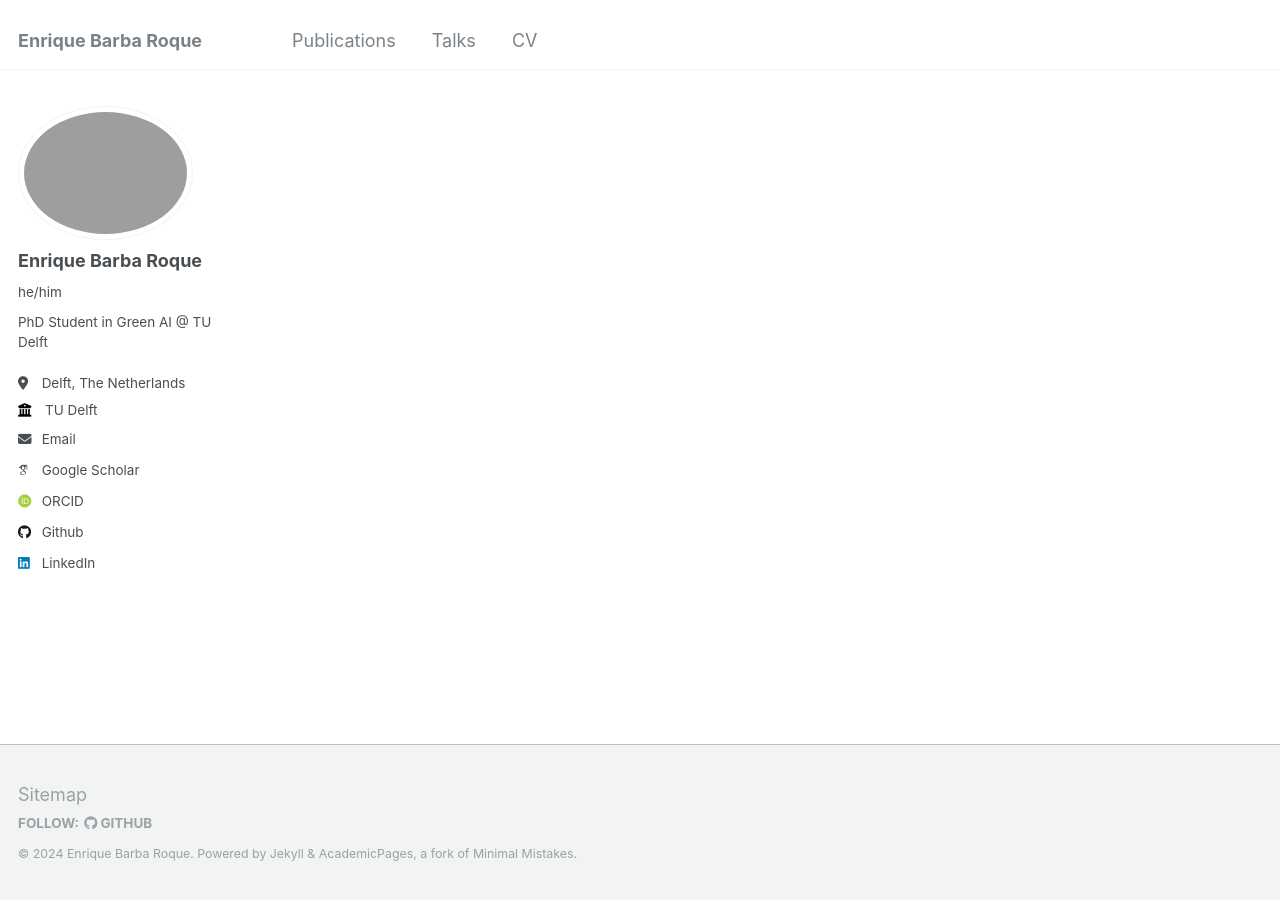
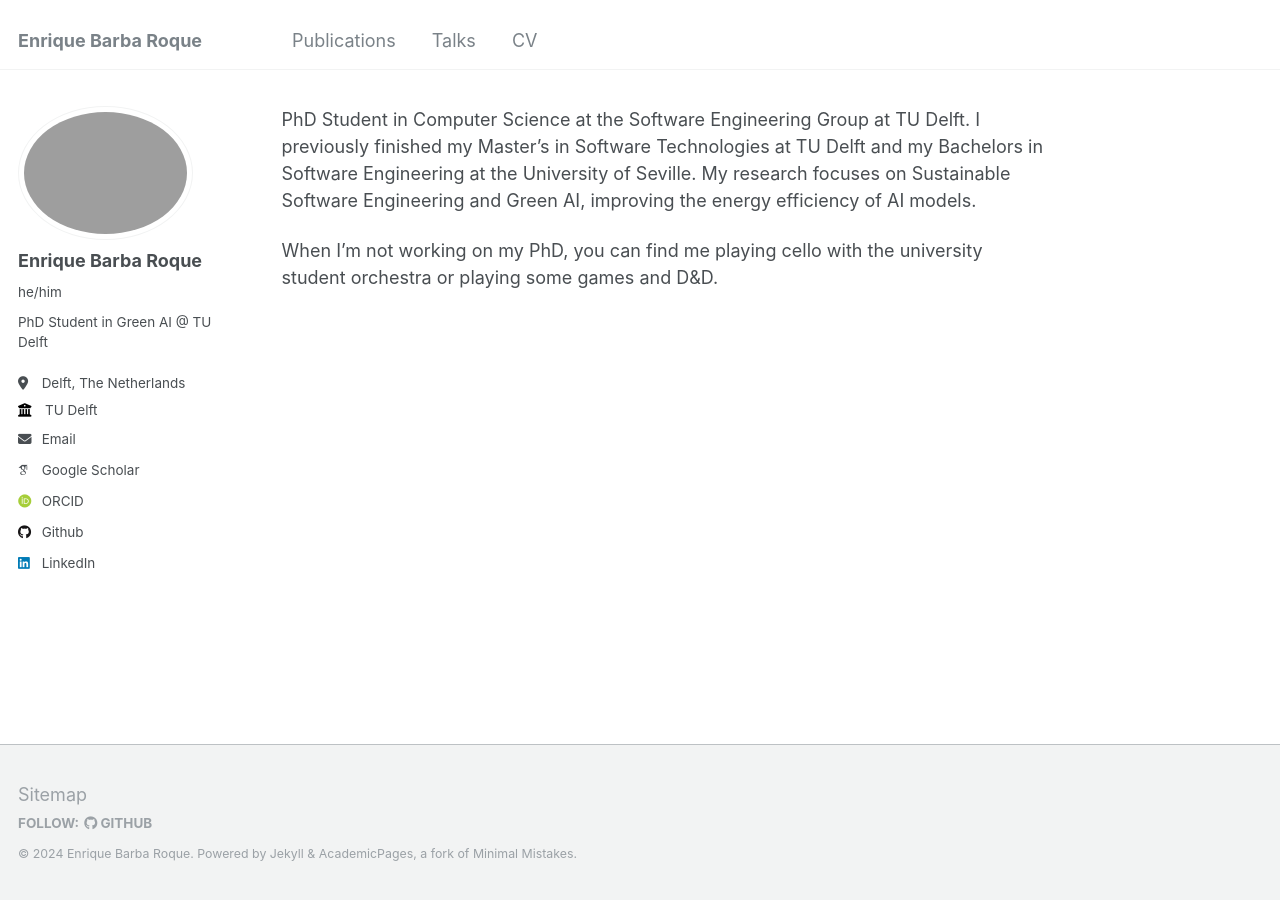
Before and after one commit to enriquebarba97/enriquebarba97.github.io, a Jekyll site: the page built from _pages/about.md, in a window 1280 px wide. Built offline with Jekyll 4.4.1, drawn with Linux system fonts in a browser that asks for light colours; some web fonts are replaced.

Commit message:
Add about info

```diff
--- a/_pages/about.md
+++ b/_pages/about.md
@@ -6,3 +6,7 @@ redirect_from:
   - /about/
   - /about.html
 ---
+
+PhD Student in Computer Science at the Software Engineering Group at TU Delft. I previously finished my Master's in Software Technologies at TU Delft and my Bachelors in Software Engineering at the University of Seville. My research focuses on Sustainable Software Engineering and Green AI, improving the energy efficiency of AI models.
+
+When I'm not working on my PhD, you can find me playing cello with the university student orchestra or playing some games and D&D.
```
